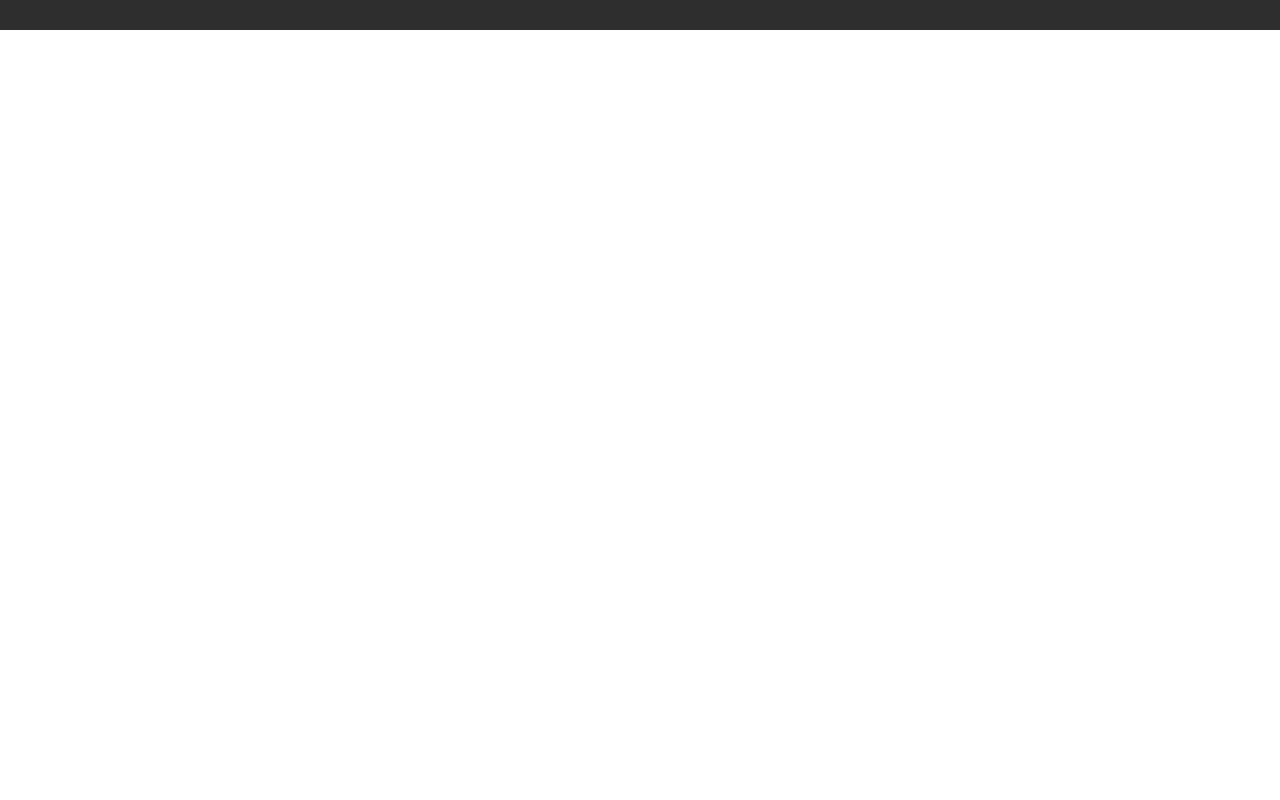
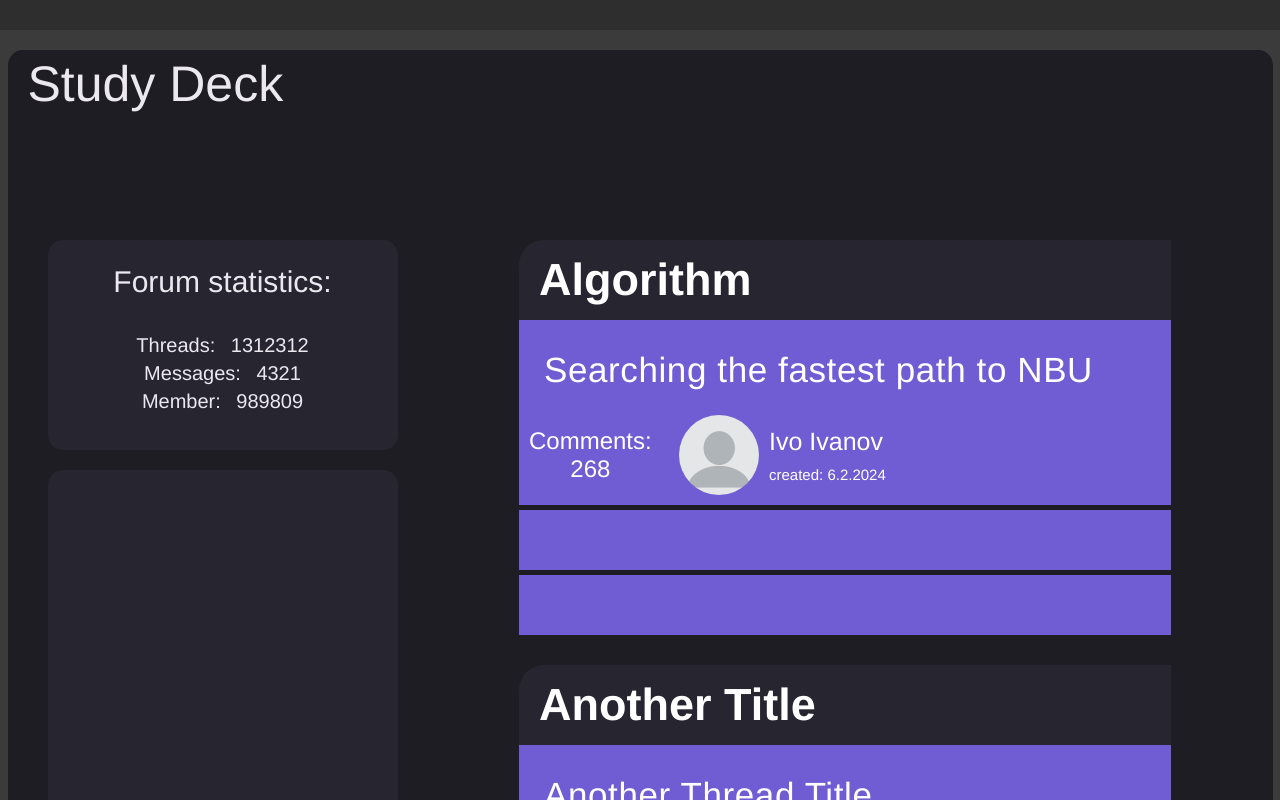
Before and after one commit to violeta-kastreva/studydeck, a React (Create React App) app in the folder frontend/: page /forum in a window 1280 px wide. Before the commit this address had no page. Shown: the top 800 px of the page. Built offline with nearby package versions, Linux system fonts and the light colour scheme.

Commit message:
added forum page

```diff
--- a/frontend/src/App.jsx
+++ b/frontend/src/App.jsx
@@ -4,6 +4,7 @@ import HomeComponent from "./components/HomePage";
 import CreateComponent from "./components/CreatePage";
 import Login from "./components/Login";
 import Register from "./components/Register";
+import ForumPage from "./components/ForumPage";
 
 
 // import React, { useEffect , useState } from 'react';
@@ -18,6 +19,7 @@ function App() {
           <Route exact path="/flashcards/create" element={<CreateComponent />} />
           <Route exact path="/login" element={<Login />}></Route>
           <Route exact path="/register" element={<Register />}></Route>
+          <Route exact path="/forum" element={<ForumPage />}></Route>
           {/* <Route exact path="/yachts/:id" element={<YachtComponent />} />
           <Route exact path="/services" element={<AgencyComponent />} />
           <Route exact path="/contacts" element={<ContactsComponent />} /> */}
--- /dev/null
+++ b/frontend/src/components/ForumPage.jsx
@@ -0,0 +1,69 @@
+import React, { Component } from 'react';
+import '../styles/ForumPage.css';
+
+import Thread from "./Thread";
+
+
+
+export default class ForumPageComponent extends Component {
+    render() {
+        const jsonData = {
+            "forumStatistics": {
+                "threads": 1312312,
+                "messages": 4321,
+                "members": 989809
+            },
+            "threads": [
+                {
+                    "title": "Algorithm",
+                    "rowTitle": "Searching the fastest path to NBU",
+                    "commentsCount": 268,
+                    "userName": "Ivo Ivanov",
+                    "userCreatedAt": "6.2.2024"
+                },
+                {
+                    "title": "Another Title",
+                    "rowTitle": "Another Thread Title",
+                    "commentsCount": 150,
+                    "userName": "John Doe",
+                    "userCreatedAt": "7.2.2024"
+                }
+            ]
+        };
+
+        const { forumStatistics, threads } = jsonData;
+
+        return (
+            <div className = 'wrapper'>
+                <div className = "page">
+                    <div id = "forum-top">
+                        <div id ='forum-label'>Study Deck</div>
+                    </div>
+                    <div id = "forum-middle">
+                        <div id = "forum-middle-left">
+                            <div id = "forum-statistics">
+                                <div id = "forum-statistics-title">Forum statistics:</div>
+                                <label> Threads: {forumStatistics.threads}</label>
+                                <label> Messages: {forumStatistics.messages}</label>
+                                <label> Member: {forumStatistics.members}</label>
+                            </div>
+                            <div id = "forum-navigation"></div>
+                        </div>
+                        <div id = "forum-middle-right">
+                            {threads.map((thread, index) => (
+                                <Thread
+                                    key={index}
+                                    title={thread.title}
+                                    rowTitle={thread.rowTitle}
+                                    commentsCount={thread.commentsCount}
+                                    userName={thread.userName}
+                                    userCreatedAt={thread.userCreatedAt}
+                                />
+                            ))}
+                        </div>
+                    </div>
+                </div>
+            </div>
+        );
+    }
+}
--- /dev/null
+++ b/frontend/src/components/Thread.jsx
@@ -0,0 +1,32 @@
+import React, { Component } from 'react';
+import '../styles/Thread.css';
+import guest from '../assets/guest.png';
+
+export default class Thread extends Component {
+    render() {
+        const { title, rowTitle, commentsCount, userName, userCreatedAt } = this.props;
+
+        return (
+            <div className='thread'>
+                <div className='thread-title'>{title}</div>
+                <div className='thread-row'>
+                    <div className='thread-row-title'>{rowTitle}</div>
+                    <div className='thread-row-right'>
+                        <div className='thread-row-comments'>Comments: {commentsCount}</div>
+                        <div className='thread-row-user'>
+                            <img src={guest} alt={guest} />
+                            <div className='thread-row-user-content'>
+                                <div className='thread-row-user-content-name'>{userName}</div>
+                                <label>created: {userCreatedAt}</label>
+                            </div>
+                        </div>
+                    </div>
+                </div>
+                {/* Additional empty thread rows */}
+                <div className='thread-row2'></div>
+                <div className='thread-row2'></div>
+                {/* Add as many empty thread rows as needed */}
+            </div>
+        );
+    }
+}
--- /dev/null
+++ b/frontend/src/styles/ForumPage.css
@@ -0,0 +1,79 @@
+#forum-top{
+    display: flex;
+    justify-content: space-between;
+    padding: 5px 20px;
+    box-sizing: border-box;
+    height: 150px;
+}
+
+#forum-top >div{
+    cursor: pointer;
+}
+
+#forum-label{
+    font-size: 50px;
+}
+
+#forum-middle{
+    padding: 20px;
+    display: flex;
+    background: #1e1d24;
+    gap: 20px;
+}
+
+#forum-middle-left{
+    display: flex;
+    flex-direction: column;
+    padding: 20px;
+    width: 350px;
+    gap:20px;
+}
+
+#forum-statistics{
+    display: flex;
+    flex-direction: column;
+    align-items: center;
+    padding: 5px;
+    height: 200px;
+    background-color: #272530;
+    border-radius: 15px;
+    gap: 5px
+}
+
+#forum-statistics-title{
+    font-size: 30px;
+    margin: 20px 0px 30px 0px;
+}
+
+
+#forum-statistics >label{
+    font-size: 20px;
+    word-spacing: 10px;
+
+}
+
+#forum-navigation{
+    width: 350px;
+    height: 800px;
+    background-color: #272530;
+    border-radius: 15px;
+}
+
+
+#forum-middle-right{
+    display: flex;
+    flex-direction: column;
+    align-items: center;
+    width: 100%;
+    margin: 20px 0px 0px 0px;
+    gap: 25px;
+}
+
+@media (max-width: 960px) {
+    #forum-middle{
+        flex-direction: column;
+        justify-content: unset;
+        align-items: center;
+    }
+
+}
--- /dev/null
+++ b/frontend/src/styles/Thread.css
@@ -0,0 +1,115 @@
+.thread{
+    width: 80%;
+    height: 400px;
+    color: white
+}
+
+.thread-title{
+    display: flex;
+    align-items: center;
+    padding-left: 20px;
+    height: 80px;
+    font-weight: 700;
+    font-size: 45px;
+    border-top-left-radius: 25px;
+    background-color: #272530;
+    color: white;
+}
+
+.thread-row{
+    display: flex;
+    justify-content: space-between;
+    padding: 10px;
+    height: 80px;
+    border-bottom: 5px;
+    margin-bottom: 5px;
+    background-color: #715dd3;
+    color: white;
+}
+
+.thread-row2{
+    display: flex;
+    justify-content: space-between;
+    padding: 10px;
+    height: 80px;
+    border-bottom: 5px;
+    margin-bottom: 5px;
+    background-color: #715dd3;
+    color: white;
+}
+
+.thread-row-title{
+    display: flex;
+    align-items: center;
+    margin-left: 15px;
+    height: 100px;
+    font-weight: 400;
+    letter-spacing: 0.6px;
+    font-size: 35px;
+
+}
+
+.thread-row-right{
+    display: flex;
+    justify-content: space-between;
+    width: 360px;
+
+}
+
+.thread-row-comments{
+    display: flex;
+    align-items: center;
+    font-weight: 300;
+    font-size: 24px;
+    width: 120px;
+    text-align: center;
+}
+
+.thread-row-user{
+    display: flex;
+    align-items: center;
+    width: 210px;
+    gap: 10px;
+}
+
+.thread-row-user >img{
+    width: 80px;
+    height: 80px;
+    border-radius: 100px;
+}
+
+.thread-row-user-content{
+    display: flex;
+    flex-direction: column;
+    gap: 10px;
+}
+
+.thread-row-user-content-name{
+    font-weight: 300;
+    font-size: 25px;
+}
+
+.thread-row-user-content >label{
+    font-weight: 200;
+    font-size: 15px;
+}
+
+@media (max-width: 1329px) {
+    .thread-row{
+        flex-direction: column;
+        justify-content: unset;
+        gap: 5px;
+        height: 165px;
+    }
+
+    .thread-row2{
+        height: 40px;
+    }
+
+}
+
+@media (max-width: 960px) {
+    .thread{
+        width: 90%;
+    }
+}
```
